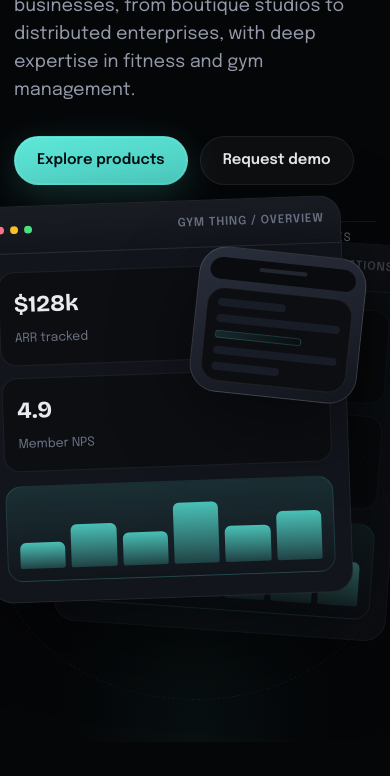
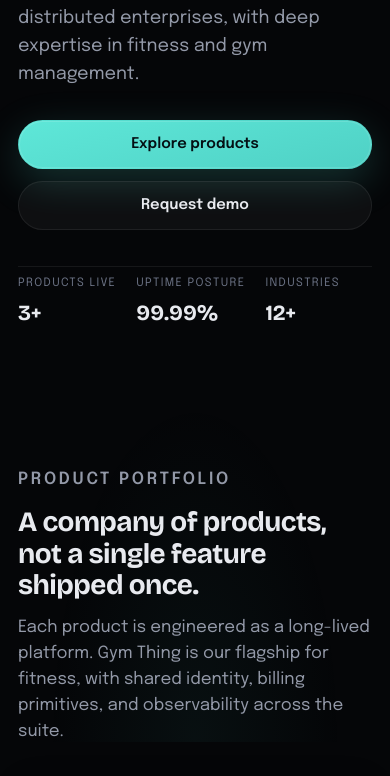
Before and after one commit to ThingBH/thing-web, a React (Vite) app: page / in a window 390 px wide. Shown: the part 440-1216 px from the top of the page. Built offline with nearby package versions, Linux system fonts and the light colour scheme.

Commit message:
Improve mobile responsiveness across all sections

```diff
--- a/src/index.css
+++ b/src/index.css
@@ -155,6 +155,6 @@
 
 @media (max-width: 640px) {
   .tc-wrap {
-    width: calc(100% - 28px);
+    width: calc(100% - 36px);
   }
 }
--- a/src/landing/landing.css
+++ b/src/landing/landing.css
@@ -1047,3 +1047,90 @@
   border-color: rgba(79, 209, 197, 0.35);
   background: var(--accent-dim);
 }
+
+/* ——— Mobile improvements ——— */
+@media (max-width: 640px) {
+  /* Tighter section padding */
+  .tc-section {
+    padding: 56px 0;
+  }
+
+  .tc-gym {
+    padding: 56px 0;
+  }
+
+  .tc-final {
+    padding: 64px 0 72px;
+  }
+
+  .tc-hero {
+    padding: 32px 0 64px;
+  }
+
+  /* Hero visual: hide on small phones */
+  .tc-hero-visual {
+    display: none;
+  }
+
+  /* Full-width CTA buttons on mobile */
+  .tc-hero-ctas {
+    flex-direction: column;
+  }
+
+  .tc-hero-ctas .tc-btn {
+    width: 100%;
+    justify-content: center;
+  }
+
+  /* Products: 1 col already, but tighten */
+  .tc-products-grid {
+    gap: 14px;
+  }
+
+  /* Section head tighter */
+  .tc-section-head {
+    margin-bottom: 32px;
+  }
+
+  /* Final CTA box padding */
+  .tc-final-box {
+    padding: 28px 20px;
+  }
+
+  /* Gym inner padding */
+  .tc-gym-inner {
+    padding: 24px 20px;
+  }
+
+  /* Footer bottom policy links stack */
+  .tc-footer-bottom {
+    flex-direction: column;
+    align-items: flex-start;
+    gap: 12px;
+  }
+
+  /* Reduce hero meta gap */
+  .tc-hero-meta {
+    gap: 20px;
+  }
+}
+
+@media (min-width: 640px) and (max-width: 960px) {
+  /* Products: 2 columns on tablet */
+  .tc-products-grid {
+    grid-template-columns: repeat(2, 1fr);
+  }
+
+  /* Section padding on tablet */
+  .tc-section {
+    padding: 72px 0;
+  }
+
+  .tc-gym {
+    padding: 72px 0;
+  }
+
+  .tc-final {
+    padding: 80px 0 96px;
+  }
+}
```
